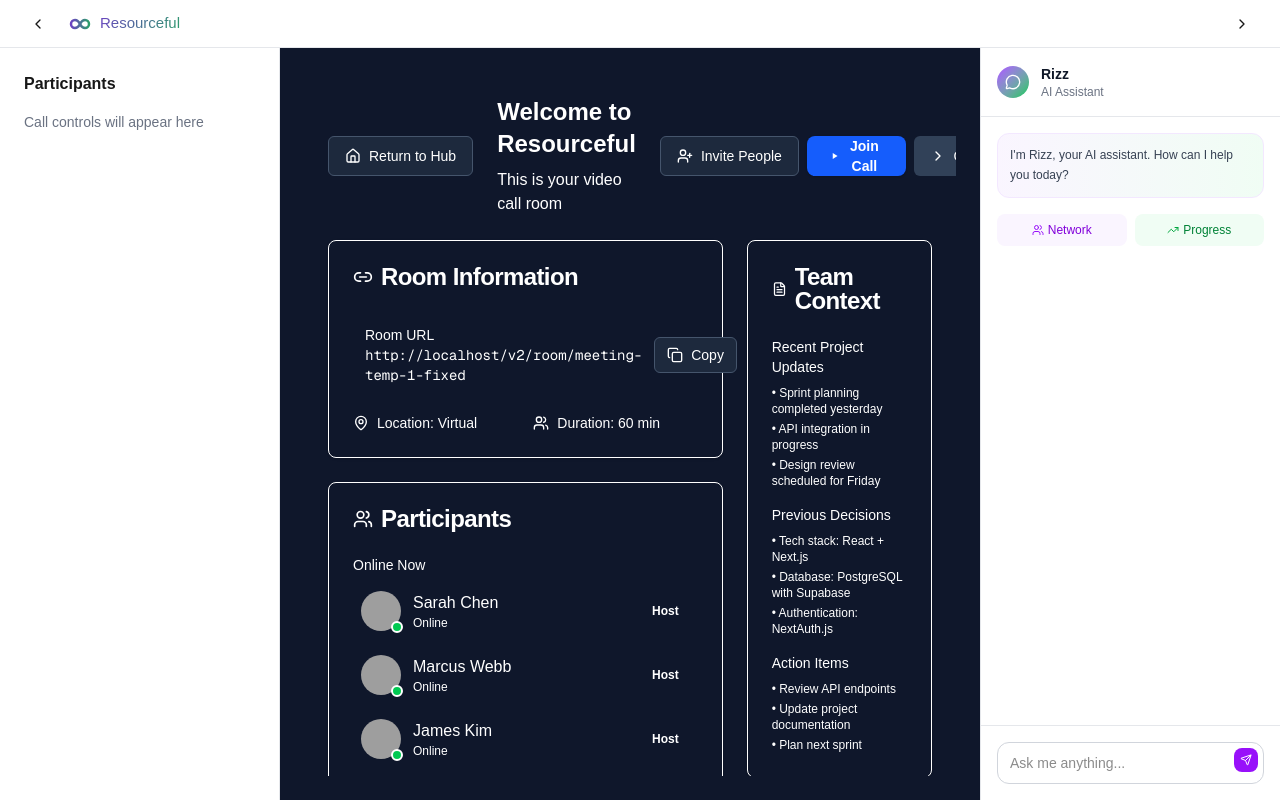
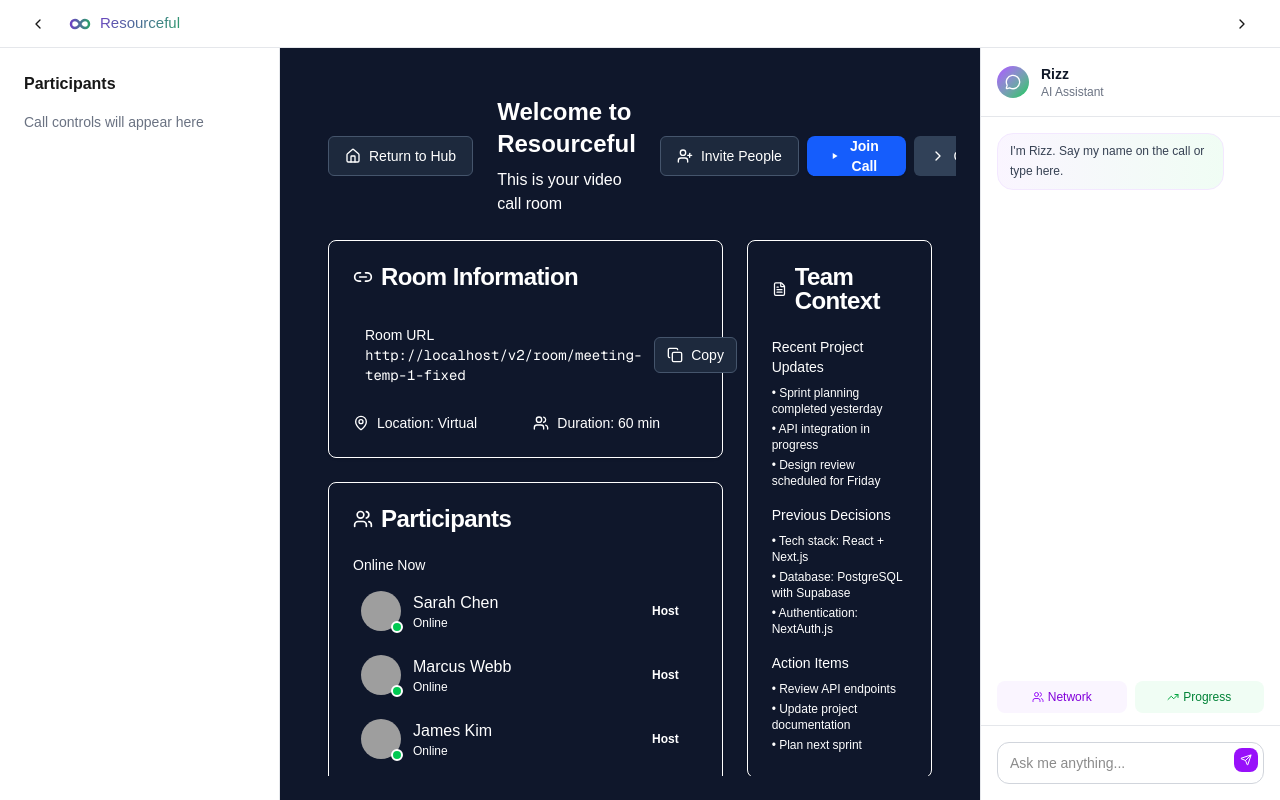
Before and after one commit to nickhadfield123-ux/onboarding-launch-v2, a Next.js app: page /v2/room/meeting-temp-1-fixed in a window 1280 px wide. Built offline with nearby package versions, Linux system fonts and the light colour scheme; grey boxes are pictures that could not be loaded.

Commit message:
feat: replace RizzPanel with real chat UI
- Accepts incomingMessage prop for live rizz_message events from SSE
- Maintains local chat history with user + rizz bubbles
- Supports typing messages (calls /chat endpoint)
- Auto-scrolls to latest message
- Keeps existing quick actions and styling

```diff
--- a/src/components/shell/RizzPanel.tsx
+++ b/src/components/shell/RizzPanel.tsx
@@ -1,23 +1,61 @@
 'use client'
 
-import React from 'react'
+import React, { useState, useRef, useEffect } from 'react'
 import { MessageCircle, Users, TrendingUp, Send } from 'lucide-react'
 
-interface RizzPanelProps {
-  message?: string
-  items?: Array<{ dot: string; text: string; action?: string }>
-  stats?: Array<{ value: string; label: string }>
-  placeholder?: string
-  userName?: string
+interface Message {
+  role: 'rizz' | 'user'
+  text: string
+  ts: number
 }
 
-export function RizzPanel({
-  message = "I'm Rizz, your AI assistant. How can I help you today?",
-  items = [],
-  stats = [],
-  placeholder = "Ask me anything...",
-  userName = "there"
-}: RizzPanelProps) {
+interface RizzPanelProps {
+  incomingMessage?: string   // SSE rizz_message drops in here
+  roomId?: string
+}
+
+export function RizzPanel({ incomingMessage, roomId }: RizzPanelProps) {
+  const [messages, setMessages] = useState<Message[]>([
+    { role: 'rizz', text: "I'm Rizz. Say my name on the call or type here.", ts: Date.now() }
+  ])
+  const [input, setInput] = useState('')
+  const bottomRef = useRef<HTMLDivElement>(null)
+  const lastIncoming = useRef<string>('')
+
+  // When a new SSE message arrives, add it as a Rizz bubble
+  useEffect(() => {
+    if (!incomingMessage || incomingMessage === lastIncoming.current) return
+    lastIncoming.current = incomingMessage
+    setMessages(prev => [...prev, { role: 'rizz', text: incomingMessage, ts: Date.now() }])
+  }, [incomingMessage])
+
+  // Auto-scroll
+  useEffect(() => {
+    bottomRef.current?.scrollIntoView({ behavior: 'smooth' })
+  }, [messages])
+
+  const sendMessage = async () => {
+    const text = input.trim()
+    if (!text) return
+    setInput('')
+    setMessages(prev => [...prev, { role: 'user', text, ts: Date.now() }])
+
+    // Call Rizz directly via the sidebar (typed messages)
+    try {
+      const res = await fetch(`${process.env.NEXT_PUBLIC_RIZZ_SERVER_URL}/chat`, {
+        method: 'POST',
+        headers: { 'Content-Type': 'application/json' },
+        body: JSON.stringify({ roomId: roomId || 'sidebar', message: text, speaker: 'User' }),
+      })
+      const data = await res.json()
+      if (data?.text) {
+        setMessages(prev => [...prev, { role: 'rizz', text: data.text, ts: Date.now() }])
+      }
+    } catch {
+      setMessages(prev => [...prev, { role: 'rizz', text: "Sorry, I'm having trouble connecting right now.", ts: Date.now() }])
+    }
+  }
+
   return (
     <div className="h-full flex flex-col bg-white">
       {/* Header */}
@@ -33,54 +71,24 @@
         </div>
       </div>
 
-      {/* Welcome Message */}
-      <div className="p-4">
-        <div className="bg-gradient-to-r from-purple-50 to-green-50 rounded-xl p-3 border border-purple-100">
-          <p className="text-xs text-gray-700 leading-relaxed">
-            {message}
-          </p>
+      {/* Chat bubbles */}
+      <div className="flex-1 overflow-y-auto p-4 space-y-3">
+        {messages.map((m, i) => (
+          <div key={i} className={`flex ${m.role === 'user' ? 'justify-end' : 'justify-start'}`}>
+            <div className={`max-w-[85%] rounded-2xl px-3 py-2 text-xs leading-relaxed ${
+              m.role === 'rizz'
+                ? 'bg-gradient-to-r from-purple-50 to-green-50 border border-purple-100 text-gray-700'
+                : 'bg-purple-600 text-white'
+            }`}>
+              {m.text}
             </div>
           </div>
-
-      {/* Status Items */}
-      {items.length > 0 && (
-        <div className="px-4 pb-3">
-          <div className="space-y-2">
-            {items.map((item, i) => (
-              <div key={i} className="flex items-center gap-2">
-                <div
-                  className="w-2 h-2 rounded-full flex-shrink-0"
-                  style={{ backgroundColor: item.dot }}
-                />
-                <span className="text-xs text-gray-700 flex-1">{item.text}</span>
-                {item.action && (
-                  <button className="text-xs text-purple-600 hover:text-purple-700 font-medium">
-                    {item.action}
-                  </button>
-                )}
+        ))}
+        <div ref={bottomRef} />
       </div>
-            ))}
-          </div>
-        </div>
-      )}
-
-      {/* Stats Grid */}
-      {stats.length > 0 && (
-        <div className="px-4 pb-4">
-          <div className="grid grid-cols-2 gap-2">
-            {stats.map((stat, i) => (
-              <div key={i} className="bg-gray-50 rounded-lg p-3 text-center">
-                <div className="text-lg font-semibold text-gray-900">{stat.value}</div>
-                <div className="text-xs text-gray-600">{stat.label}</div>
-              </div>
-            ))}
-          </div>
-        </div>
-      )}
 
       {/* Quick Actions */}
-      <div className="px-4 pb-4">
-        <div className="grid grid-cols-2 gap-2">
+      <div className="px-4 pb-3 grid grid-cols-2 gap-2">
         <button className="flex items-center justify-center gap-1 p-2 bg-purple-50 hover:bg-purple-100 rounded-lg transition-colors">
           <Users className="h-3 w-3 text-purple-600" />
           <span className="text-xs text-purple-700">Network</span>
@@ -90,17 +98,22 @@
           <span className="text-xs text-green-700">Progress</span>
         </button>
       </div>
-      </div>
 
-      {/* Chat Input */}
-      <div className="mt-auto p-4 border-t border-gray-200">
+      {/* Input */}
+      <div className="p-4 border-t border-gray-200">
         <div className="relative">
           <input
             type="text"
-            placeholder={placeholder}
+            value={input}
+            onChange={e => setInput(e.target.value)}
+            onKeyDown={e => e.key === 'Enter' && sendMessage()}
+            placeholder="Ask me anything..."
             className="w-full px-3 py-2.5 text-sm border border-gray-300 rounded-xl focus:outline-none focus:ring-2 focus:ring-purple-500 focus:border-transparent pr-10"
           />
-          <button className="absolute right-1.5 top-1.5 p-1.5 bg-purple-600 hover:bg-purple-700 rounded-lg transition-colors">
+          <button
+            onClick={sendMessage}
+            className="absolute right-1.5 top-1.5 p-1.5 bg-purple-600 hover:bg-purple-700 rounded-lg transition-colors"
+          >
             <Send className="h-3 w-3 text-white" />
           </button>
         </div>
```
Lines whose indentation alone changed are shown as unchanged.
